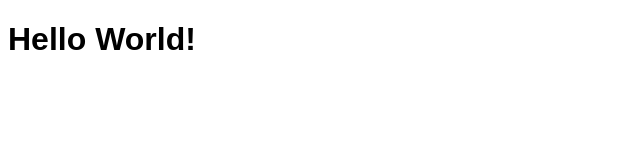
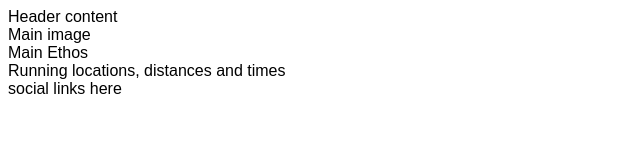
Before and after one commit to JamieTrev/love-runnning, a plain HTML site: page index.html in a window 1280 px wide. Shown: the whole page, without its empty margins (0-640 px from the left). Drawn offline with Linux system fonts and the light colour scheme.

Commit message:
Add core structure for home page

```diff
--- a/index.html
+++ b/index.html
@@ -13,7 +13,19 @@
 </head>
 
 <body>
-    <h1>Hello World!</h1>
+    <header>Header content</header>
+    <section>
+        Main image
+    </section>
+    <section>
+        Main Ethos
+    </section>
+    <section>
+        Running locations, distances and times
+    </section>
+    <footer>
+        social links here
+    </footer>
 </body>
 
 </html>
```
